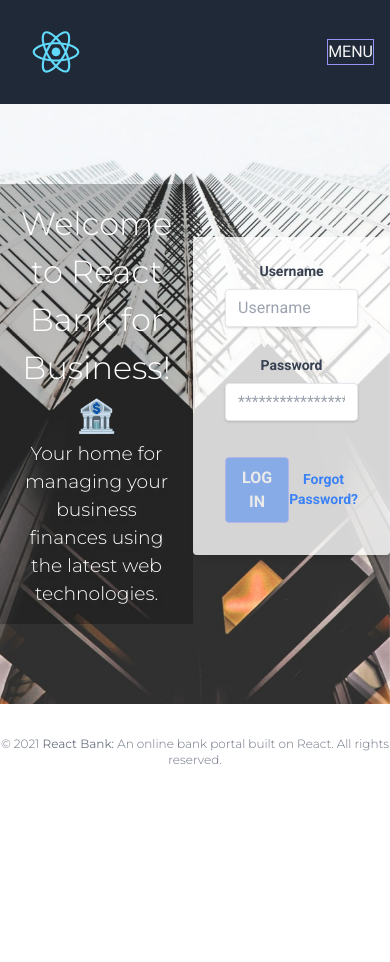
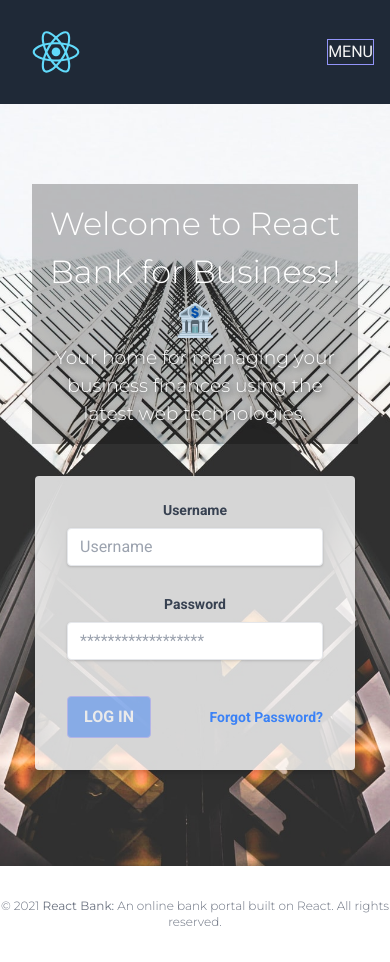
Before and after one commit to nugentmichael/react-bank, a React (Create React App) app: page /business in a window 390 px wide. Before the commit the page ends 844 px from the top, so only its background shows below. Built offline with nearby package versions, Linux system fonts and the light colour scheme.

Commit message:
Add responsive layout fixes to the Business Login page component.

```diff
--- a/src/layouts/Business.js
+++ b/src/layouts/Business.js
@@ -7,8 +7,8 @@
 	}, [props.title]);
 
 	return (
-		<div className="business-login flex items-center justify-around py-20 w-full">
-			<div className="bg-black bg-opacity-25 p-4 text-white">
+		<div className="business-login flex items-center justify-around flex-wrap lg:flex-nowrap py-20 px-4 w-full">
+			<div className="mb-8 lg:mb-0 bg-black bg-opacity-25 mx-4 p-4 text-white">
 				<h1>
 					Welcome to React Bank for Business!{' '}
 					<span role="img" aria-label="Bank Emoji">
```
